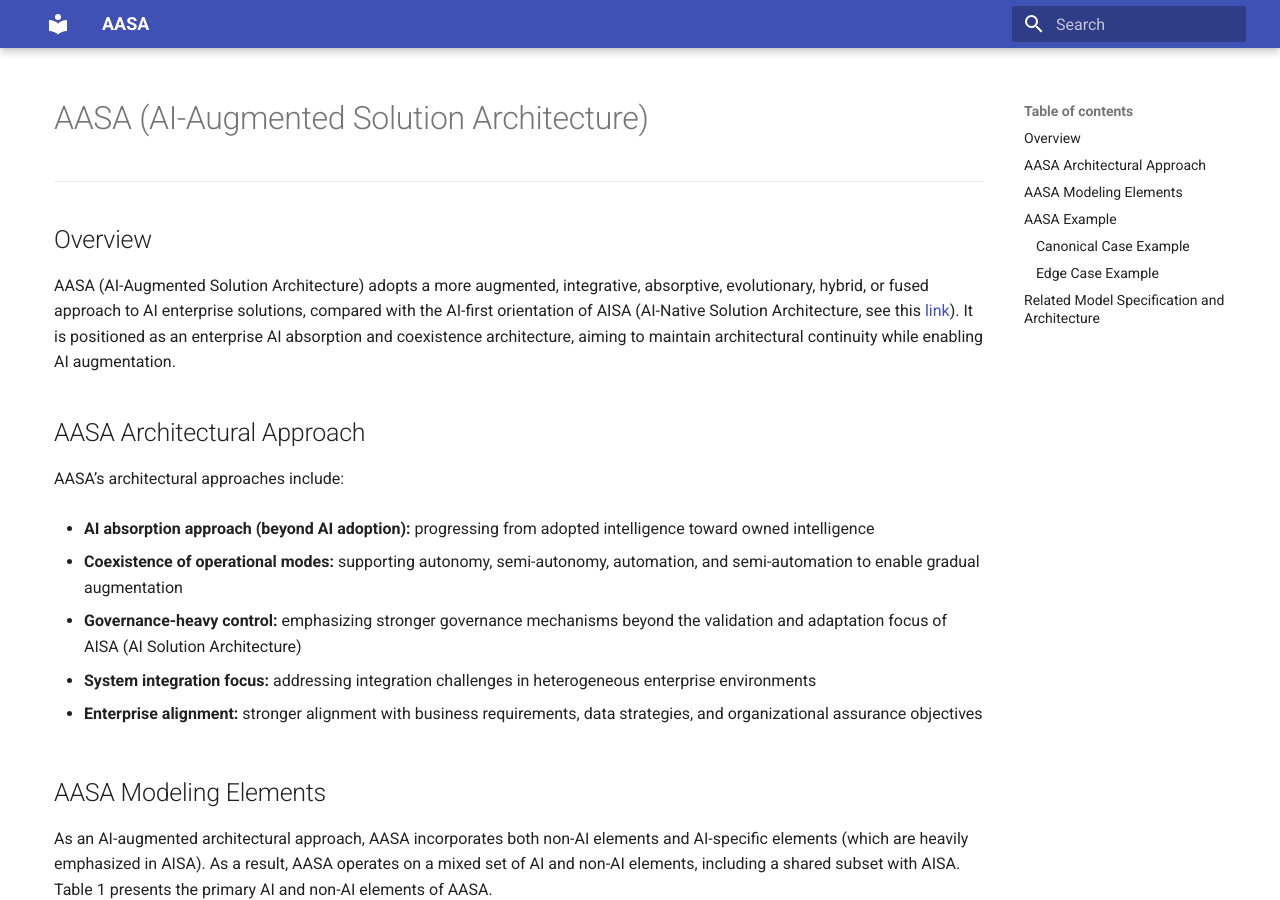
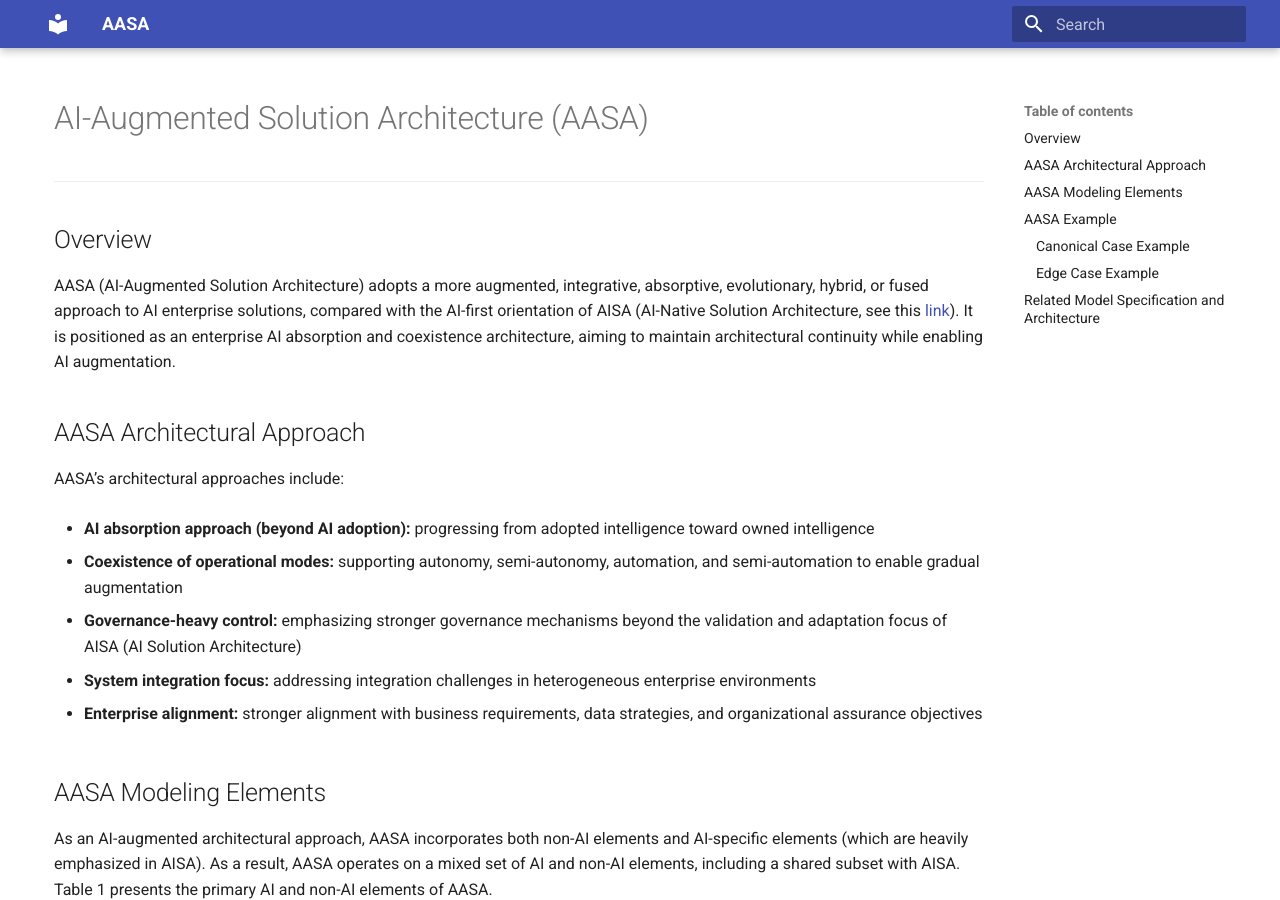
Before and after one commit to seniorgu/aasa, an MkDocs documentation site: the page built from docs/aasa-specification.md, in a window 1280 px wide and 900 px high. Built offline with MkDocs 1.6.1 and Material for MkDocs 9.7.7, drawn with Linux system fonts in a browser that asks for light colours.

```diff
--- a/docs/aasa-specification.md
+++ b/docs/aasa-specification.md
@@ -1,4 +1,4 @@
-# AASA (AI-Augmented Solution Architecture)
+# AI-Augmented Solution Architecture (AASA)
 
 ---
 
```
